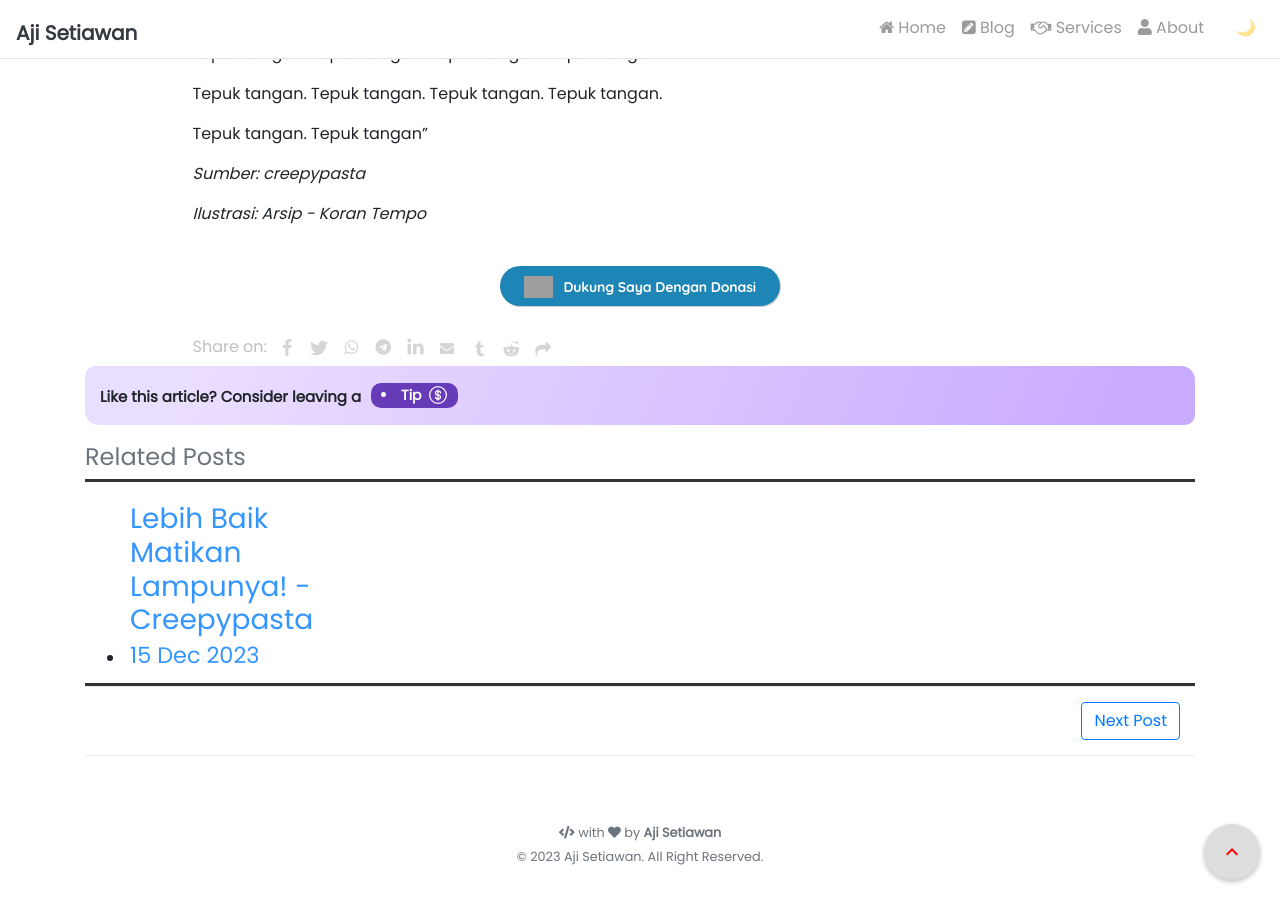
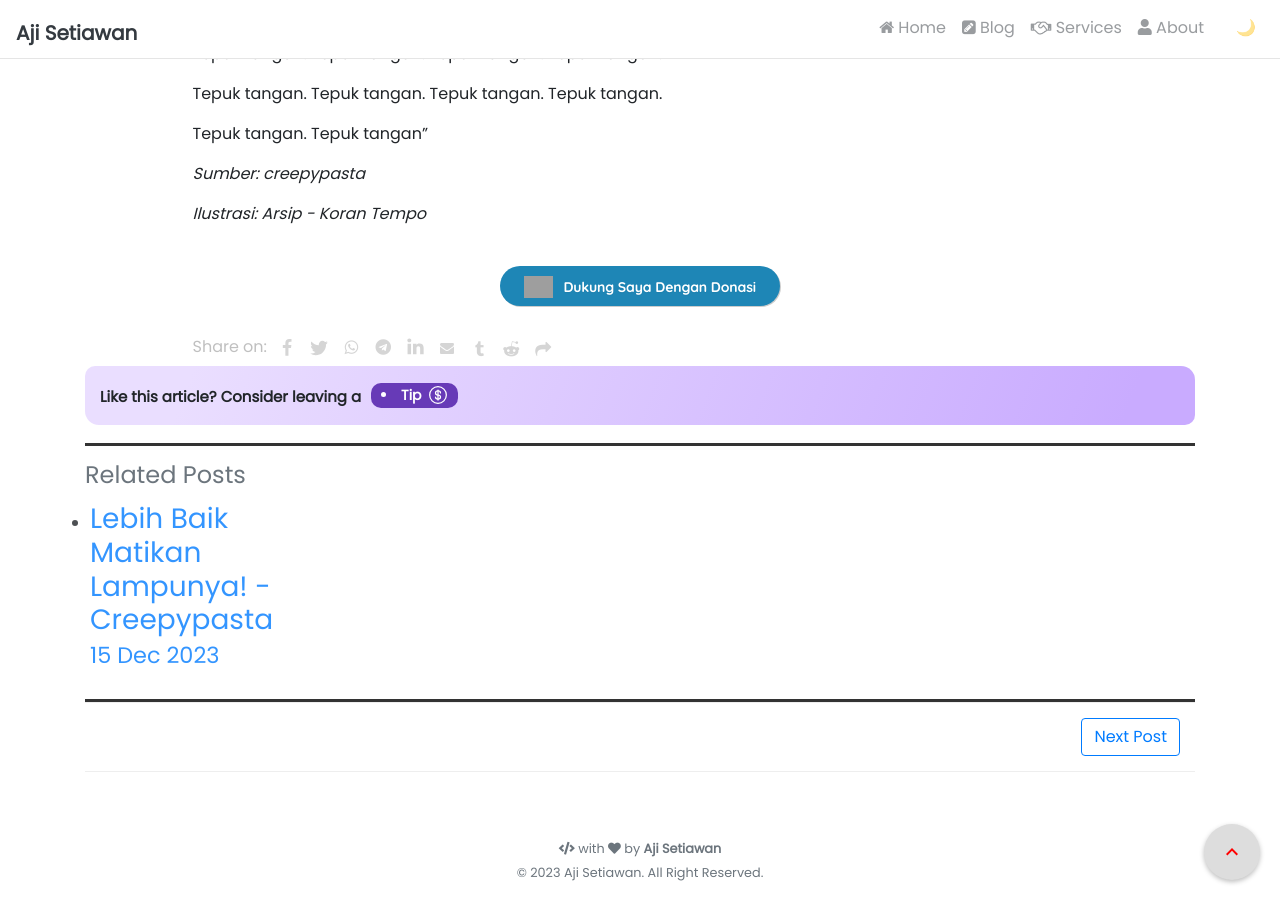
Before and after one commit to ajisetiawan716/ajisetiawan716.github.io, a Jekyll site: the page built from _posts/2023-12-10-tepuk-tangan-creppypasta.md, in a window 1280 px wide and 900 px high, scrolled down 2794 px. Built offline with Jekyll 4.4.1, drawn with Linux system fonts in a browser that asks for light colours; nearby versions of some CDN libraries; comment, search, counter and statistics services are not loaded; grey boxes are pictures that could not be loaded.

Commit message:
Update related-post.html

```diff
--- a/_includes/blog/related-post.html
+++ b/_includes/blog/related-post.html
@@ -1,11 +1,11 @@
-<div class="related">
+<div class="rect">
 {% assign maxRelated = 5 %}
 {% assign minCommonTags =  1 %}
 {% assign maxRelatedCounter = 0 %}
 
 
 <h4 class="text-muted">Related Posts</h4>
-<ul class="rect">
+<ul class="rel">
     {% for post in site.posts %}
 
     	{% assign sameTagCount = 0 %}
@@ -22,7 +22,7 @@
         {% if sameTagCount >= minCommonTags %}
 <li>
         <h3>
-          <a class="rel" href="{{ post.url }}">
+          <a href="{{ post.url }}">
             {{ post.title }}
             <small>{{ post.date | date_to_string }}</small>
           </a>
```
